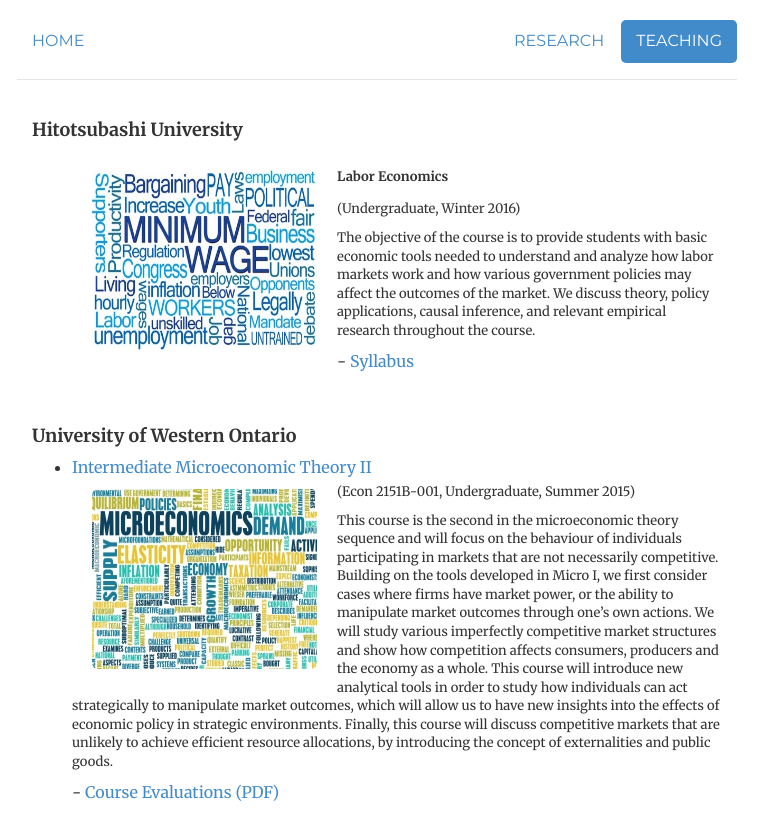
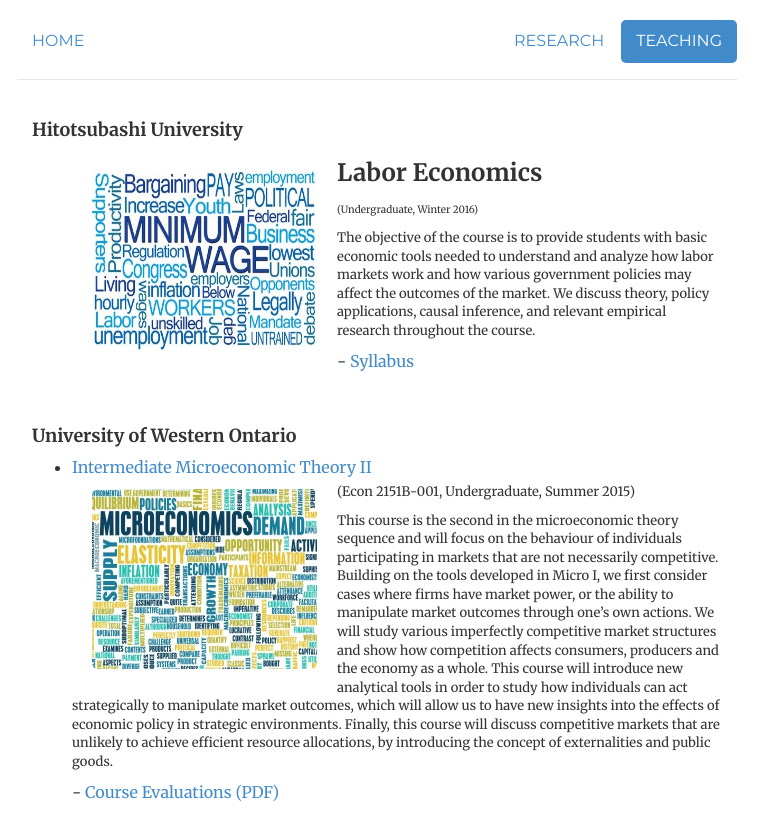
Before and after one commit to morihiroaki/morihiroaki.github.io, a Jekyll site: the page built from teaching.html, in a window 1280 px wide. Shown: the top 840 px of the page, without its empty margins (263-1031 px from the left). Built offline with Jekyll 4.4.1, drawn with Linux system fonts in a browser that asks for light colours.

Commit message:
Update teaching.html

```diff
--- a/teaching.html
+++ b/teaching.html
@@ -9,7 +9,7 @@
     <h4>Hitotsubashi University</h4>
 <ul style="list-style-type:disc">
 <img  class="img-rounded" src="files/image_labor2.jpg" height="180" width="225" style='float: left;' hspace="20" vspace="10">
-<p><font size="2"><h3>Labor Economics</h3> (Undergraduate, Winter 2016)  </p>
+<p><h3>Labor Economics</h3> <font size="1">(Undergraduate, Winter 2016)  </p>
 <p><font size="2">The objective of the course is to provide students with basic economic tools
   needed to understand and analyze how labor markets work and how various government policies may affect the outcomes of the market.
     We discuss theory, policy applications, causal inference, and relevant empirical research throughout the course.</p>
```
